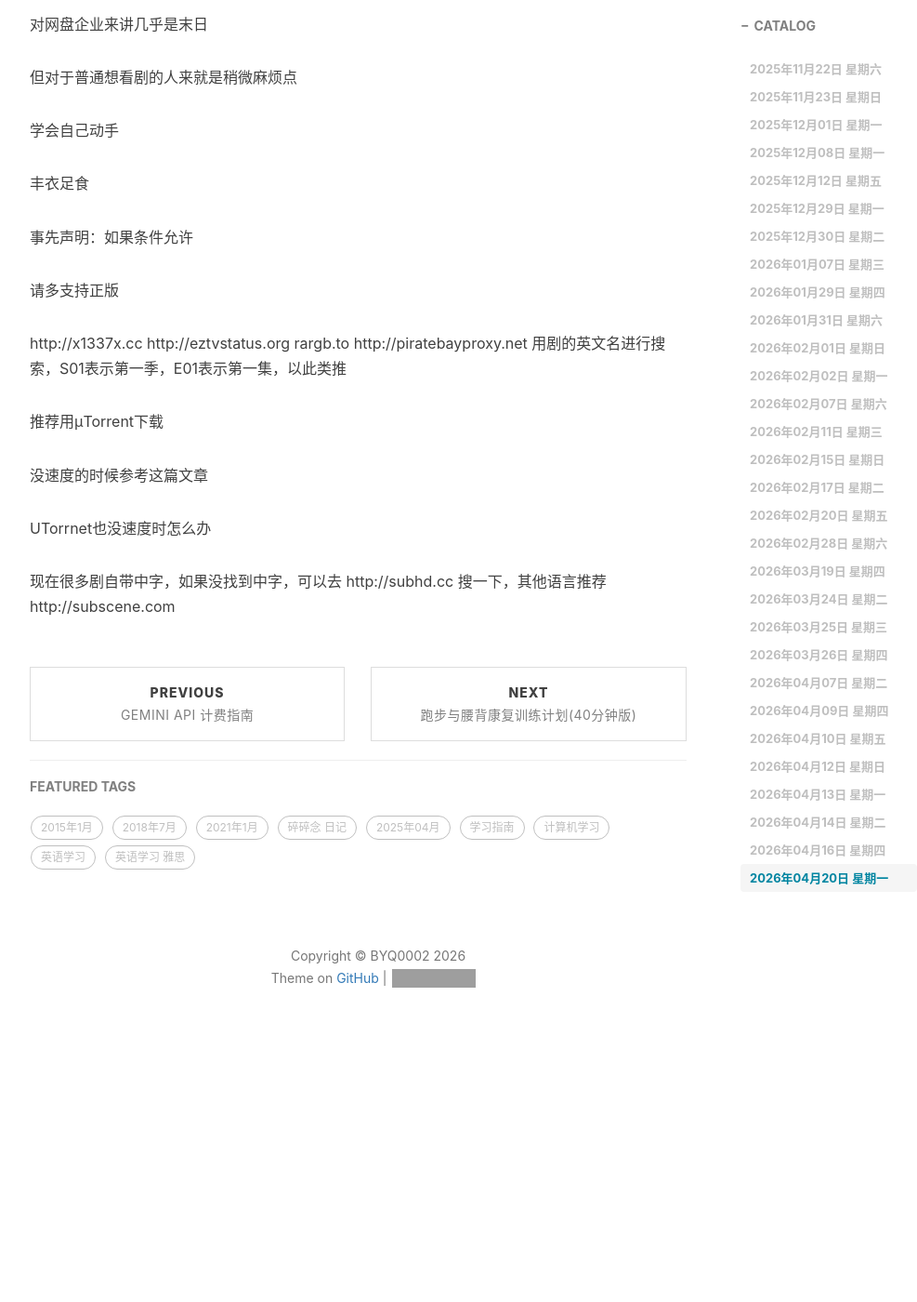
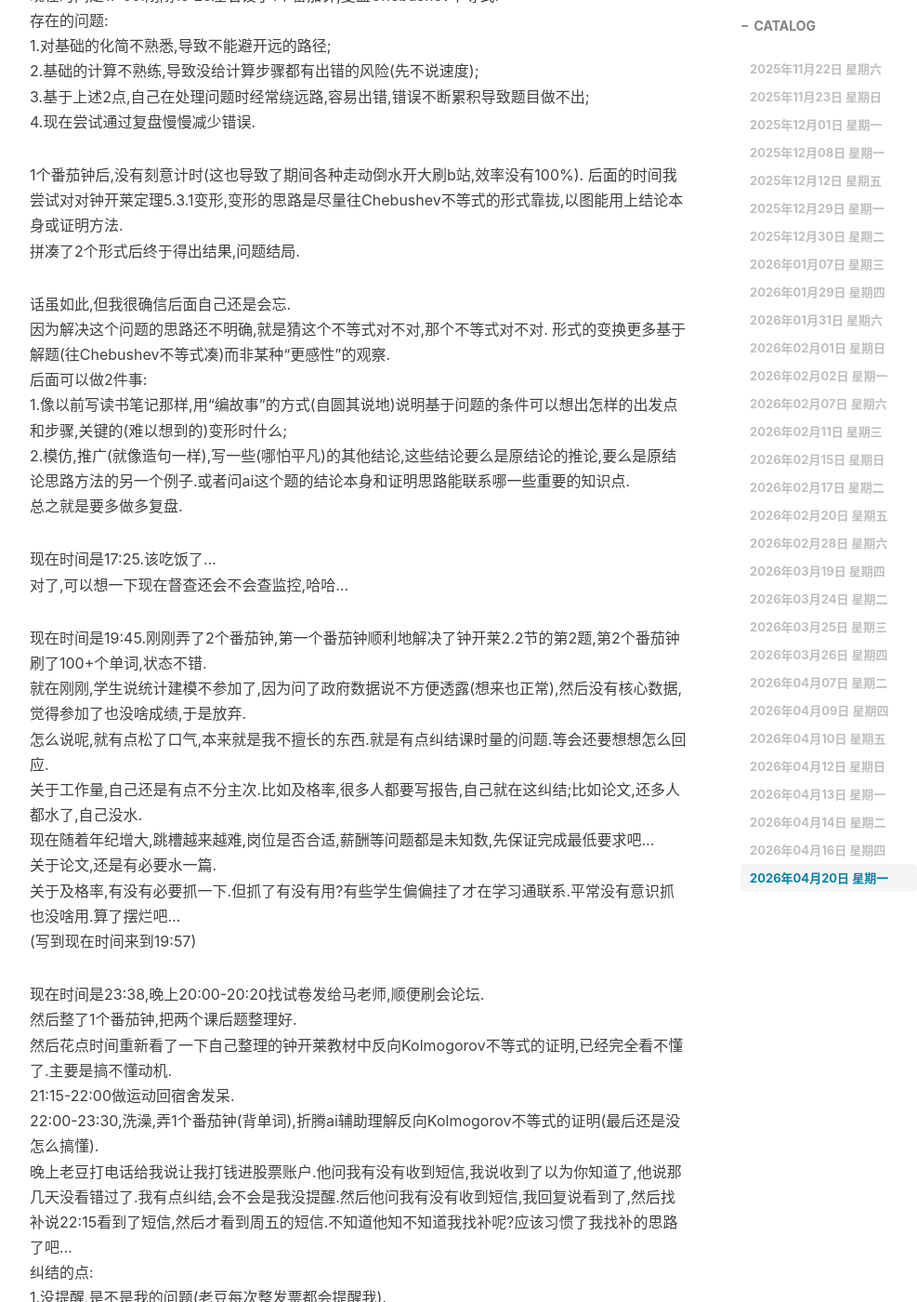
Before and after one commit to Shiina25qpwe/Shiina25qpwe.github.io, a Jekyll site: the page built from _posts/2025-11-08-一点近况v25.md, in a window 1280 px wide and 1400 px high, scrolled down 34785 px. Shown: the whole window at 93% size, without its empty margins (233-1220 px from the left). Built offline with Jekyll 4.4.1, drawn with Linux system fonts in a browser that asks for light colours; nearby versions of some CDN libraries; comment, search, counter and statistics services are not loaded; before the commit the page ends 35941 px from its top, so only the background shows below that; some of the changed text lies outside the part shown; grey boxes are pictures that could not be loaded.

Commit message:
更新日记(04.20_v3)

```diff
--- a/_posts/2025-11-08-一点近况v25.md
+++ b/_posts/2025-11-08-一点近况v25.md
@@ -995,6 +995,54 @@ A good teacher will not **condone** cheating, so she will tell the student to st
 
 写到现在时间来到15:17,该刷题了.
 
+现在时间是17:09.刚刚15:25左右设了1个番茄钟,复盘Chebushev不等式.
+存在的问题:
+1.对基础的化简不熟悉,导致不能避开远的路径;
+2.基础的计算不熟练,导致没给计算步骤都有出错的风险(先不说速度);
+3.基于上述2点,自己在处理问题时经常绕远路,容易出错,错误不断累积导致题目做不出;
+4.现在尝试通过复盘慢慢减少错误.
+
+1个番茄钟后,没有刻意计时(这也导致了期间各种走动倒水开大刷b站,效率没有100%).
+后面的时间我尝试对对钟开莱定理5.3.1变形,变形的思路是尽量往Chebushev不等式的形式靠拢,以图能用上结论本身或证明方法.
+拼凑了2个形式后终于得出结果,问题结局.
+
+话虽如此,但我很确信后面自己还是会忘.
+因为解决这个问题的思路还不明确,就是猜这个不等式对不对,那个不等式对不对.
+形式的变换更多基于解题(往Chebushev不等式凑)而非某种“更感性”的观察.
+后面可以做2件事:
+1.像以前写读书笔记那样,用“编故事”的方式(自圆其说地)说明基于问题的条件可以想出怎样的出发点和步骤,关键的(难以想到的)变形时什么;
+2.模仿,推广(就像造句一样),写一些(哪怕平凡)的其他结论,这些结论要么是原结论的推论,要么是原结论思路方法的另一个例子.或者问ai这个题的结论本身和证明思路能联系哪一些重要的知识点.
+总之就是要多做多复盘.
+
+现在时间是17:25.该吃饭了...
+对了,可以想一下现在督查还会不会查监控,哈哈...
+
+现在时间是19:45.刚刚弄了2个番茄钟,第一个番茄钟顺利地解决了钟开莱2.2节的第2题,第2个番茄钟刷了100+个单词,状态不错.
+就在刚刚,学生说统计建模不参加了,因为问了政府数据说不方便透露(想来也正常),然后没有核心数据,觉得参加了也没啥成绩,于是放弃.
+怎么说呢,就有点松了口气,本来就是我不擅长的东西.就是有点纠结课时量的问题.等会还要想想怎么回应.
+关于工作量,自己还是有点不分主次.比如及格率,很多人都要写报告,自己就在这纠结;比如论文,还多人都水了,自己没水.
+现在随着年纪增大,跳槽越来越难,岗位是否合适,薪酬等问题都是未知数,先保证完成最低要求吧...
+关于论文,还是有必要水一篇.
+关于及格率,有没有必要抓一下.但抓了有没有用?有些学生偏偏挂了才在学习通联系.平常没有意识抓也没啥用.算了摆烂吧...
+(写到现在时间来到19:57)
+
+现在时间是23:38,晚上20:00-20:20找试卷发给马老师,顺便刷会论坛.
+然后整了1个番茄钟,把两个课后题整理好.
+然后花点时间重新看了一下自己整理的钟开莱教材中反向Kolmogorov不等式的证明,已经完全看不懂了.主要是搞不懂动机.
+21:15-22:00做运动回宿舍发呆.
+22:00-23:30,洗澡,弄1个番茄钟(背单词),折腾ai辅助理解反向Kolmogorov不等式的证明(最后还是没怎么搞懂).
+晚上老豆打电话给我说让我打钱进股票账户.他问我有没有收到短信,我说收到了以为你知道了,他说那几天没看错过了.我有点纠结,会不会是我没提醒.然后他问我有没有收到短信,我回复说看到了,然后找补说22:15看到了短信,然后才看到周五的短信.不知道他知不知道我找补呢?应该习惯了我找补的思路了吧...
+纠结的点:
+1.没提醒,是不是我的问题(老豆每次整发票都会提醒我).
+2.错过了一次机会(不过多和少与我无关,这个心态可以放松).
+3.找补,会不会技巧有点捉急了.
+
+做事就是思前想后,如果直接讲负担还轻一点.现在纠结来纠结去,找补了还因为这个事多了心理压力.以后还是直接讲吧.
+
+写日记还有一点可能的好处:整理完纠结的来源后,以后应该会避免.
+真会避免吗?难说吧,哈哈.只能说尽量吧.
+写到现在时间来到23:57.放松心态,玩会苍彼吧.
+
 --------------------------------
 
 
```
